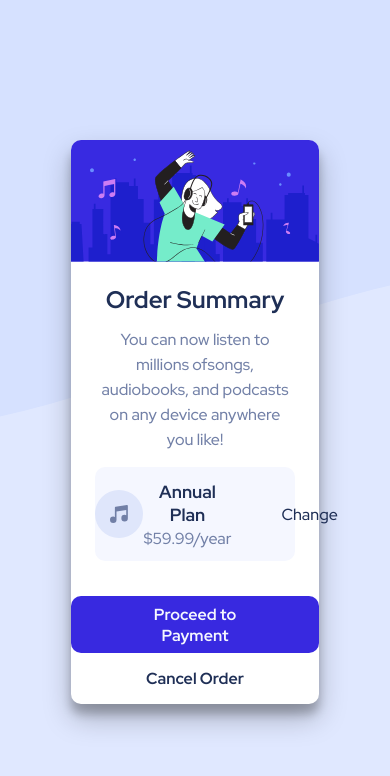
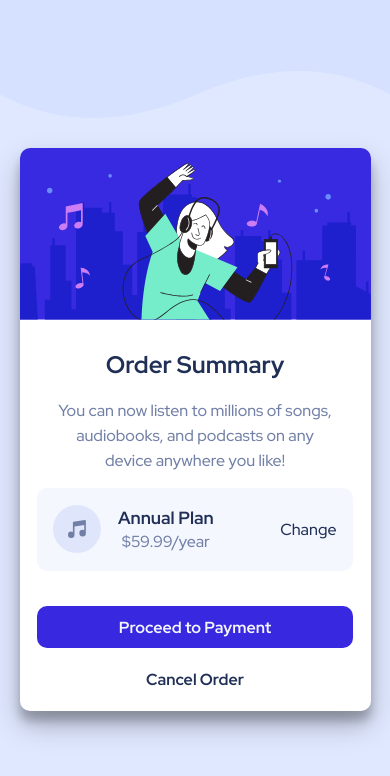
Before and after one commit to Schmelzofen/Order-Summary-Component, a website: page index.html in a window 390 px wide. Drawn offline with Linux system fonts and the light colour scheme.

Commit message:
Viewport

```diff
--- a/assets/scss/style.scss
+++ b/assets/scss/style.scss
@@ -13,15 +13,15 @@
     font-family: Red Hat Display;
 }
 body{
-    background: url(../img/pattern-background-desktop.svg) center top no-repeat, hsl(225, 100%, 94%);
+    background: url(../img/pattern-background-desktop.svg) top/contain no-repeat, hsl(225, 100%, 94%);
     height: 100vh;
     width: 100vw;
-    @include display-flex(flex, center, center);
+    @include display-flex(flex, center, center–);
     .main{
         .main--section--order{
             background: white;
             text-align: center;
-            margin: 0 18.1%;
+            margin: 2% 19%;
             box-shadow: 0 14px 28px rgba(0,0,0,0.25), 0 10px 10px rgba(0,0,0,0.22);
             > img{
                 max-width: 100%;
@@ -112,3 +112,12 @@ body{
     }
 
 }
+
+@media only screen and (max-width: 414px){
+    body .main .main--section--order {
+        margin: 38% 5% 0 5%;
+        .section--div{
+            margin: 35px 5%;
+        }
+    }
+}
--- a/index.html
+++ b/index.html
@@ -13,7 +13,7 @@
         <img src="./assets/img/illustration-hero.svg" alt="happyWomen" />
         <h1>Order Summary</h1>
         <p>
-          You can now listen to millions ofsongs, audiobooks, and podcasts on
+          You can now listen to millions of songs, audiobooks, and podcasts on
           any device anywhere you like!
         </p>
         <div class="section--div border-radius">
```
Also changed, not shown: assets/css/style.css, 1 other file.
